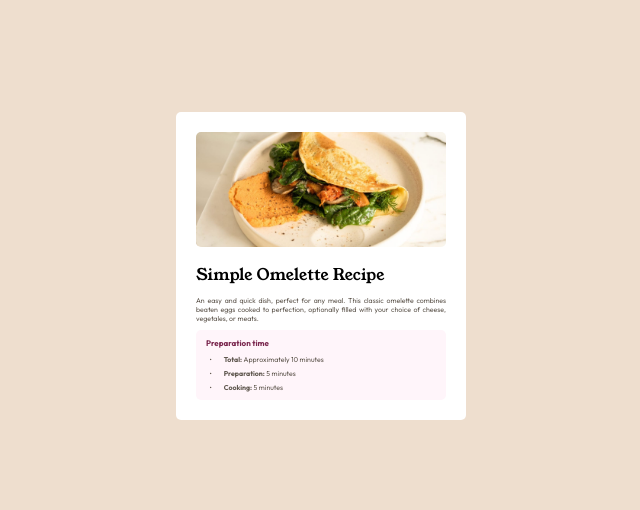
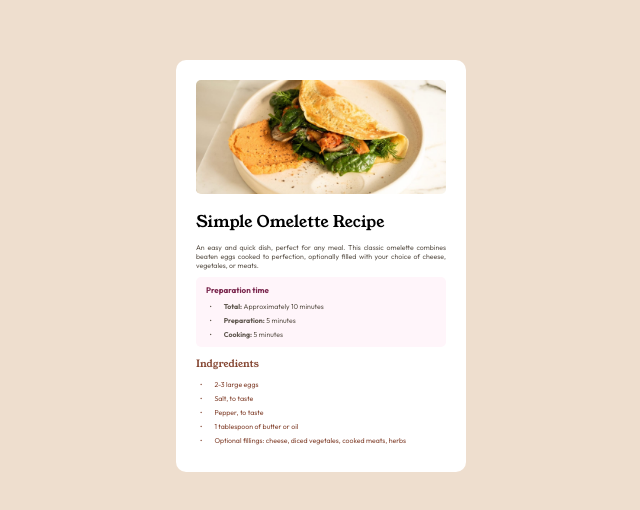
Before and after one commit to Nomiss323/Recipe-Page-test-, a plain HTML site: page index.html in a window 1280 px wide. Shown: the part 142-652 px from the top of the page, without its empty margins (319-959 px from the left). Drawn offline with Linux system fonts and the light colour scheme.

Commit message:
Updated Shiettt

```diff
--- a/index.html
+++ b/index.html
@@ -24,9 +24,14 @@
                 <li class="dot"><b>Cooking:</b>&nbsp;5 minutes</li>
             </ul>
         </div>
-
-
-
+        <p class="hdlst">Indgredients</p>
+        <ul type="disc" class="lst2">
+            <li class="dot2">2-3 large eggs</li>
+            <li class="dot2">Salt, to taste</li>
+            <li class="dot2">Pepper, to taste</li>
+            <li class="dot2">1 tablespoon of butter or oil</li>
+            <li class="dot2">Optional fillings: cheese, diced vegetales, cooked meats, herbs</li>
+        </ul>
     </div>
 
 
--- a/styles.css
+++ b/styles.css
@@ -35,7 +35,7 @@ body{
     height: auto;
     width: 250px;
     padding: 20px;
-    border-radius: 5px;
+    border-radius: 10px;
 
 }
 
@@ -88,7 +88,7 @@ body{
 
 }
 
-.lst1 {
+.lst1, .lst2 {
     display: flex;
     flex-direction: column;
     gap: 5px;
@@ -96,21 +96,50 @@ body{
     padding: 0%;
     margin-left: 18px;
     font-size: 7px;
+    font-family: var(--bd-ft);
+}
+
+
+
+.dot, .dot2 {
+    color: var(hd);
+    display: flex;
+    align-items: center;
+    padding: 0%;
+
+}
+
+.dot{
+    margin-left: -2%;
+}
+
+
+  .dot::before {
+      content: '•';;
+      margin-right: 12px;
 
 }
 
 
 
-.dot {
-    color: var(hd);
-    display: flex;
-    align-items: center;
-    padding: 0%;
-    margin-left: -2%;
+
+
+.hdlst {
+    font-family: var(--hd-ft);
+    font-size: 10px;
+    color: var(--hd-br);
+    margin-bottom: 2px;
 
 }
 
-  .dot::before {
+.dot2 {
+    margin-left: -6%;
+    color: var(--hd-br);
+
+}
+
+  .dot2::before {
       content: '•';;
       margin-right: 12px;
+
 }
```
